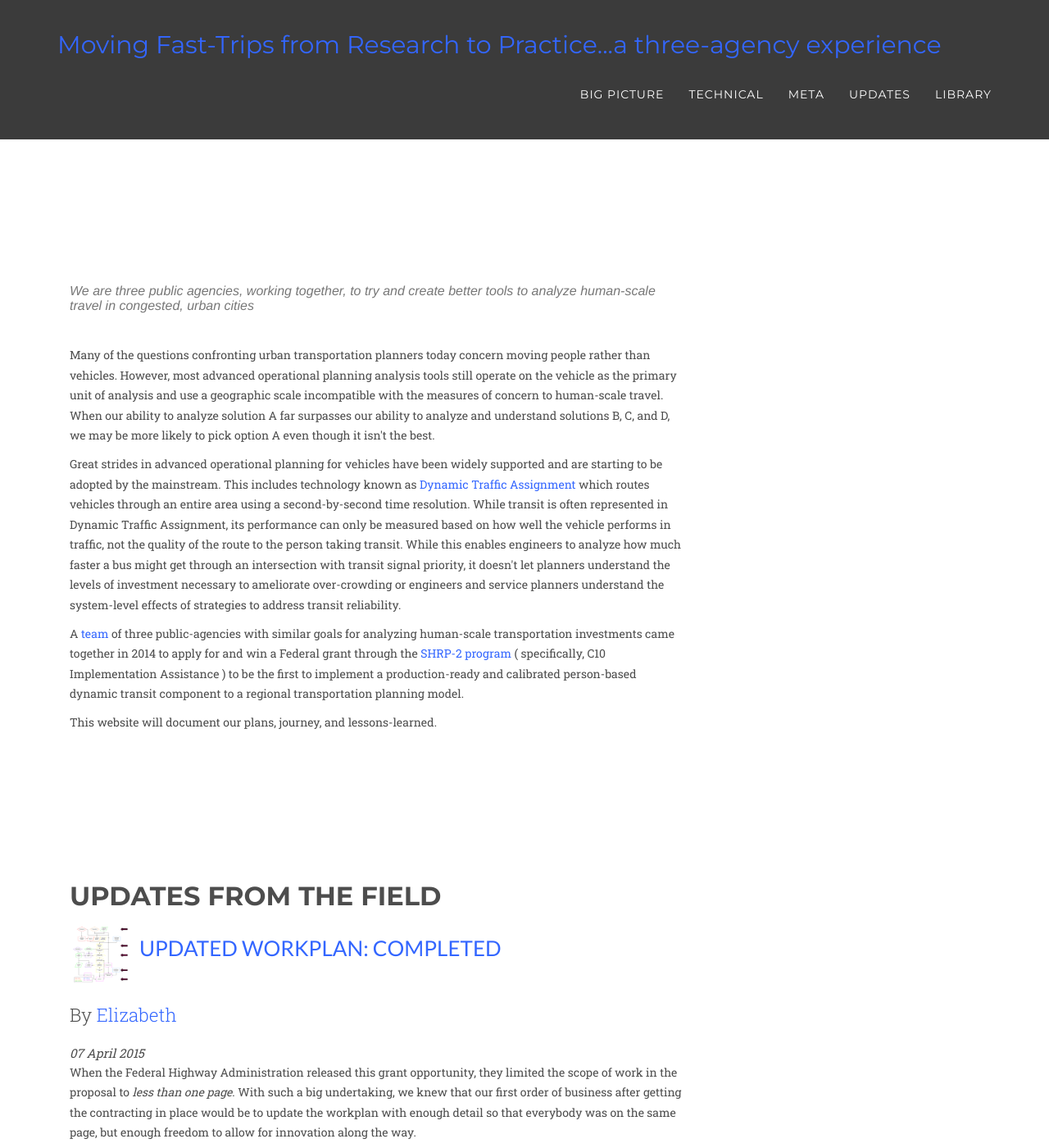
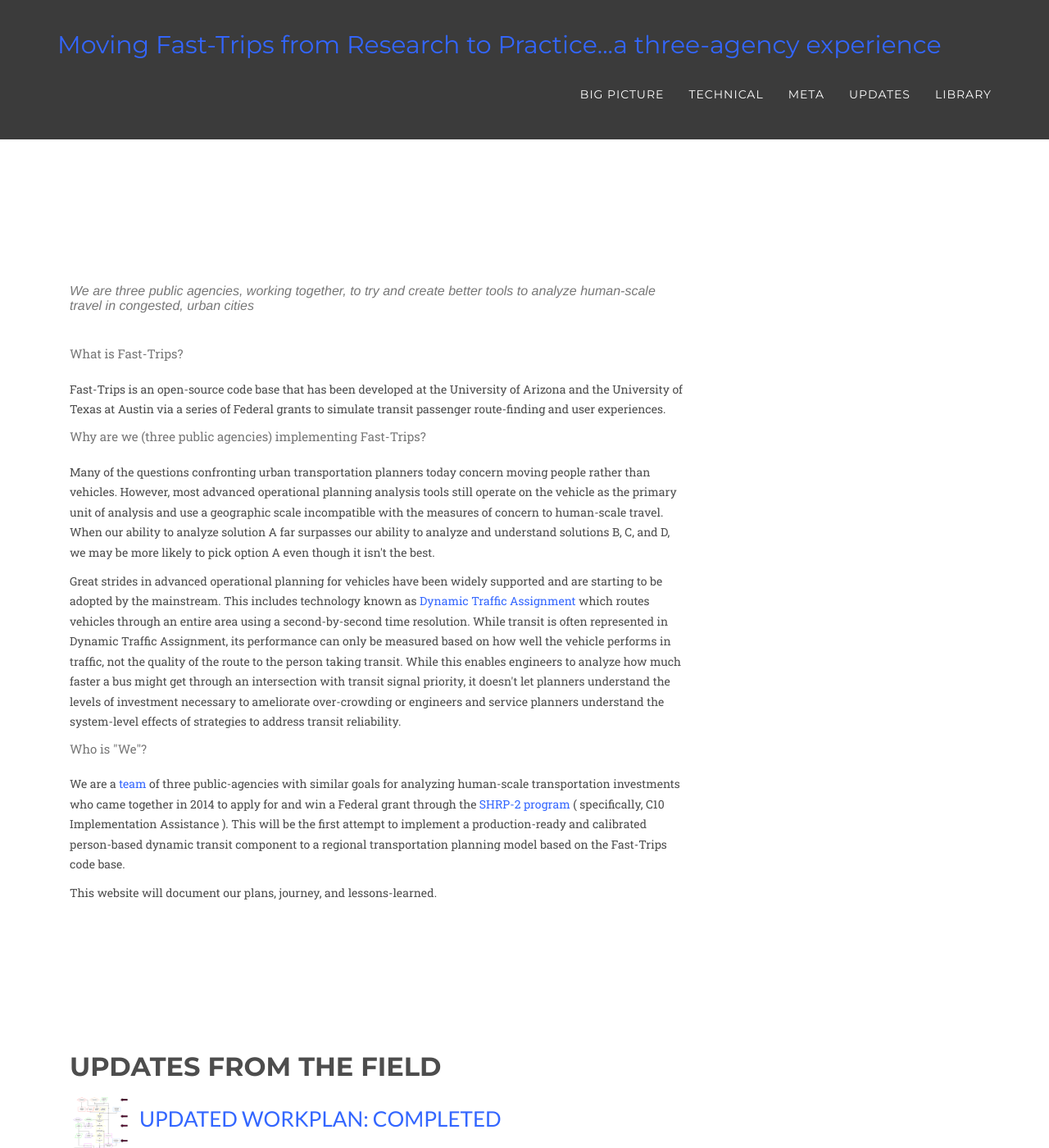
Before and after one commit to BayAreaMetro/fast-trips-project, a Jekyll site: the page built from index.html, in a window 1280 px wide and 1400 px high. Shown: the whole window at 82% size. Built offline with Jekyll 4.4.1, drawn with Linux system fonts in a browser that asks for light colours; some web fonts are replaced.

Commit message:
Updated intro to include Fast-Trips more

```diff
--- a/_includes/intro.html
+++ b/_includes/intro.html
@@ -6,6 +6,14 @@
                     <h3 class="section-subheading text-muted">We are three public agencies,
                      working together, to try and create better tools to analyze human-scale
                       travel in congested, urban cities</h3>
+                    <div class="text-muted">What is Fast-Trips? </div>
+                    <p>
+                      Fast-Trips is an open-source code base that has been developed
+                      at the University of Arizona and the University of Texas at Austin
+                      via a series of Federal grants to simulate transit passenger route-finding
+                      and user experiences.
+                    </p>
+                      <div class="text-muted">Why are we (three public agencies) implementing Fast-Trips? </div>
                     <p>
                       Many of the questions confronting urban transportation planners
                       today concern moving people rather than vehicles. However, most advanced
@@ -15,6 +23,7 @@
                       to analyze solution A far surpasses our ability
                       to analyze and understand solutions B, C, and D, we may be more likely
                       to pick option A even though it isn't the best.
+                    </p>
                     <p>
                       Great strides in advanced operational planning for vehicles have been widely
                       supported and are starting to be adopted by the mainstream.  This includes
@@ -29,15 +38,17 @@
                       the levels of investment necessary to ameliorate over-crowding or engineers
                       and service planners understand the system-level effects of strategies
                       to address transit reliability.
+                     </p>
+                      <div class="text-muted">Who is "We"? </div>
                      <p>
-                      A <a href="/meta">team</a> of three public-agencies with similar
-                      goals for analyzing human-scale transportation investments came together
+                      We are a <a href="/meta">team</a> of three public-agencies with similar
+                      goals for analyzing human-scale transportation investments who came together
                       in 2014 to apply for and win a Federal grant through the
                       <a href="http://www.fhwa.dot.gov/goshrp2/ImplementationAssistance">
-                      SHRP-2 program</a> ( specifically, C10 Implementation Assistance ) to
-                      be the first to implement a production-ready and calibrated person-based
+                      SHRP-2 program</a> ( specifically, C10 Implementation Assistance ).  This will
+                      be the first attempt to implement a production-ready and calibrated person-based
                       dynamic transit component to a regional transportation planning
-                      model.
+                      model based on the Fast-Trips code base.
                      <p>
                       This website will document our plans, journey, and lessons-learned.
                      <p>
```
